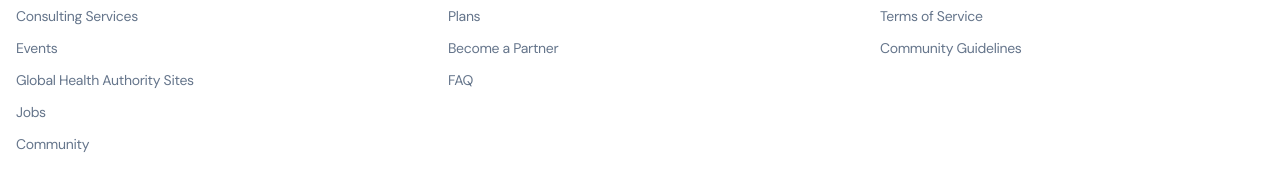
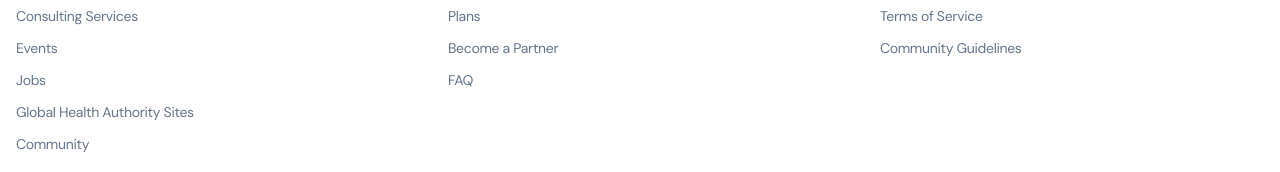
Before and after one commit to simran-kanda1/pharmasocii, a React (Vite) app: page / in a window 1280 px wide. Shown: the part 3756-3928 px from the top of the page. Built offline with nearby package versions, Linux system fonts and the light colour scheme; no server answers; the database is empty.

Commit message:
Reorder Global Health Authority Sites under Jobs in footer

```diff
--- a/src/components/layout/Footer.tsx
+++ b/src/components/layout/Footer.tsx
@@ -12,8 +12,8 @@ export function Footer() {
                             <li><Link to="/all-categories/business" className="hover:text-primary transition-colors">Business Offerings</Link></li>
                             <li><Link to="/all-categories/consulting" className="hover:text-primary transition-colors">Consulting Services</Link></li>
                             <li><Link to="/all-categories/events" className="hover:text-primary transition-colors">Events</Link></li>
+                            <li><Link to="/all-categories/jobs" className="hover:text-primary transition-colors">Jobs</Link></li>
                             <li><Link to="/all-categories/compliance" className="hover:text-primary transition-colors">Global Health Authority Sites</Link></li>
-                            <li><Link to="/all-categories/jobs" className="hover:text-primary transition-colors">Jobs</Link></li>
                             <li><Link to="/community" className="hover:text-primary transition-colors">Community</Link></li>
                         </ul>
                     </div>
```
